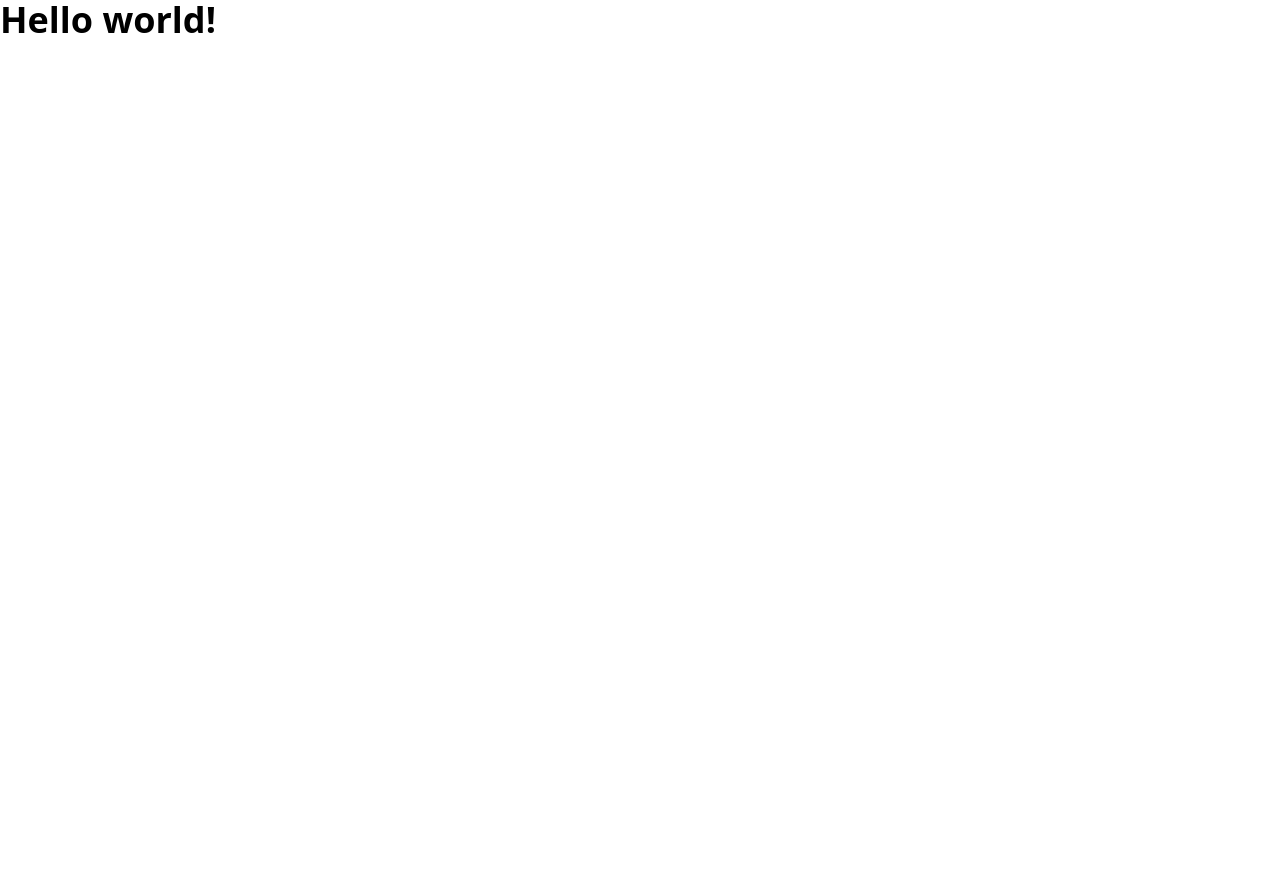
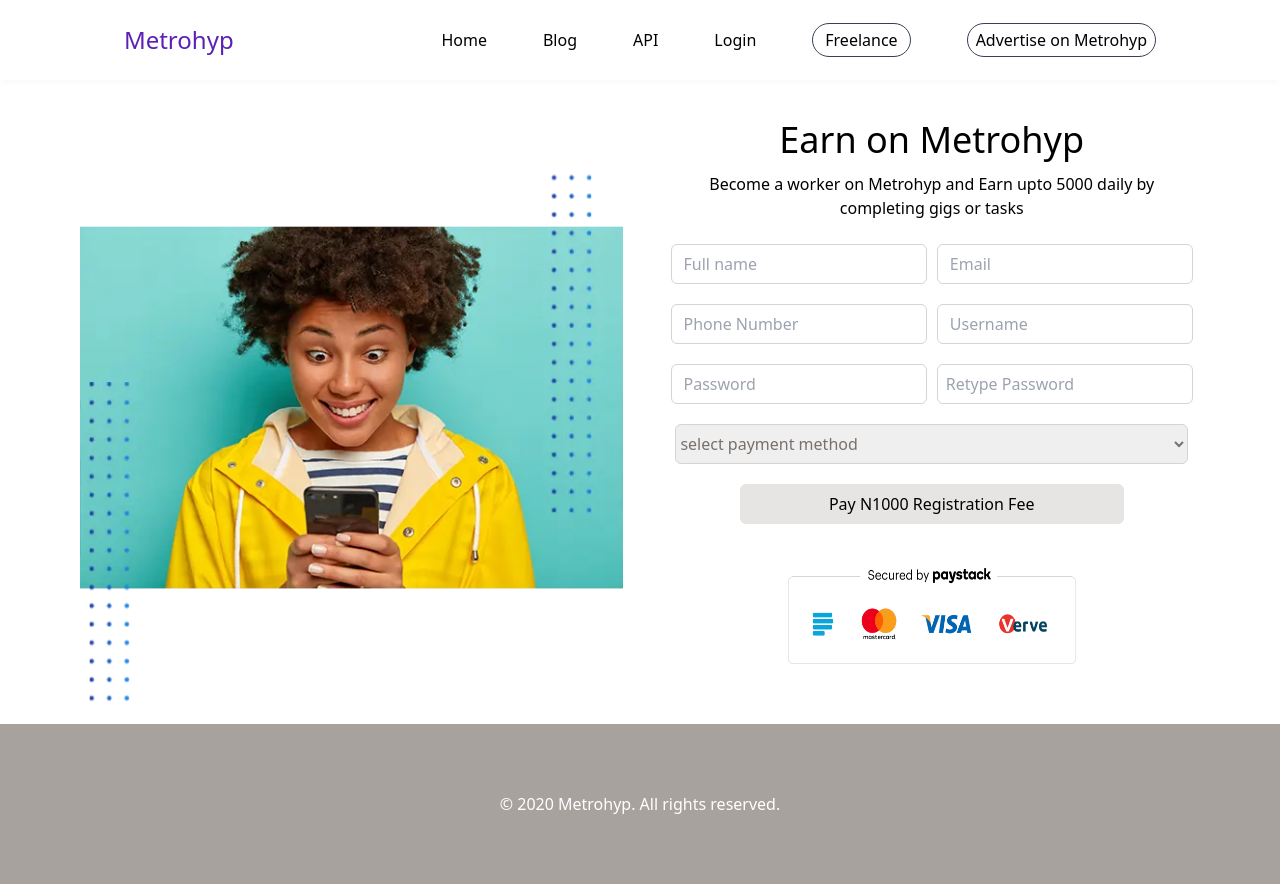
Before and after one commit to dabirideji/METROHYPE_WEB_V1, a plain HTML site: page WEB_ROOT/HTML/ADMIN/DASHBOARD/freelance-register.html in a window 1280 px wide. Before the commit the page ends 800 px from the top, so only its background shows below. Drawn offline with Linux system fonts and the light colour scheme.

Commit message:
new commit

```diff
--- a/WEB_ROOT/HTML/ADMIN/DASHBOARD/freelance-register.html
+++ b/WEB_ROOT/HTML/ADMIN/DASHBOARD/freelance-register.html
@@ -1,6 +1,5 @@
 <!DOCTYPE html>
 <html lang="en">
-
 <head>
     <meta charset="UTF-8">
     <meta name="viewport" content="width=device-width, initial-scale=1.0">
@@ -8,12 +7,89 @@
     <style src="../../../PLUGINS/TAILWIND/tailwind.min.css"></style>
     <script src="../../../PLUGINS/TAILWIND/tailwind.js"></script>
     <script src="../../../PLUGINS/TAILWIND/tailwind-config.js"></script>
+    <link rel="stylesheet" href="https://cdnjs.cloudflare.com/ajax/libs/font-awesome/6.0.0/css/all.min.css">
 </head>
 
-<body>
-    <h1 class="text-4xl font-[600]">
-        Hello world!
-    </h1>
+<body class="flex flex-col min-h-screen">
+    <header>
+        <nav id="big" class="w-screen bg-white z-50 lg:bg-white h-20 shadow-md shadow-neutral-50 fixed flex flex-row items-center justify-between px-5 lg:justify-around">
+            <a href="/" class="text-violet-800 text-2xl font-normal">Metrohyp</a>
+
+            <div class="gap-x-14 lg:flex items-center hidden ">
+                <a href="/">Home</a>
+                <a href="/">Blog</a>
+                <a href="/">API</a>
+                <a href="/">Login</a>
+                <button class="border-[1px] border-gray-700 rounded-3xl px-3 py-1">Freelance</button>
+                <button class="border-[1px] border-gray-700 rounded-3xl px-2 py-1">Advertise on Metrohyp</button>
+            </div>
+            <button class=" block lg:hidden border-[0.5px] border-stone-300 px-3 py-1" id="menu" aria-label="Toggle menu">
+                <i class="fas fa-bars text-2xl"></i>
+            </button>
+        </nav>
+
+
+        <div class="hidden fixed z-20 w-full shadow-md" id="mobile-nav">
+            <div class="relative bg-white h-80 flex flex-col flex-grow mt-20 gap-y-6 p-4">
+                <a href="/">Home</a>
+                <a href="/">Blog</a>
+                <a href="/">API</a>
+                <a href="/">Login</a>
+                <button class="border-[1px] border-gray-700 rounded-3xl px-3 py-1 w-72">Freelance</button>
+                <button class="border-[1px] border-gray-700 rounded-3xl px-2 py-1 w-72">Advertise on Metrohyp</button>
+            </div>
+        </div>
+    </header>
+
+
+
+    <main class="flex justify-center flex-grow sm:mb-10 mb-28 mt-10 gap-x-10 flex-col md:px-20 lg:flex-row md:flex-row sm:flex-col">
+        <div class="h-64 mb-36 sm:self-center ">
+            <img src="../../../ASSETS/metro2.webp" >
+        </div>
+        <div class="flex flex-col space-y-6 sm:mt-20">
+            <div class="flex flex-col space-y-3 items-center">
+                <h1 class="text-4xl  font-thin text-center ">Earn on Metrohyp</h1>
+                <p class="lg:w-[530px] text-center w-80 ">Become a worker on Metrohyp and Earn upto 5000 daily by completing gigs or tasks</p>
+            </div>
+            <form class="lg:grid lg:grid-cols-2 lg:gap-5 md:grid md:grid-cols-2 md:gap-5 sm:grid sm:grid-cols-2 sm:gap-5 sm:place-items-center flex flex-col gap-5 px-3 text-stone-500">
+                <input type="text" placeholder="Full name" class="outline-blue-700 w-full lg:w-64 md:w-[100%] sm:w-[90%] border-[0.5px] border-stone-300 rounded-md h-10 p-3" required>
+                <input type="email" placeholder="Email" class="outline-blue-700 w-full lg:w-64 md:w-[100%] sm:w-[90%] border-[0.5px] border-stone-300 rounded-md h-10 p-3" required>
+                <input type="text" placeholder="Phone Number" class="outline-blue-700 w-full lg:w-64 md:w-[100%] sm:w-[90%] border-[0.5px] border-stone-300 rounded-md h-10 p-3" required>
+                <input type="text" placeholder="Username" class="outline-blue-700 w-full lg:w-64 md:w-[100%] sm:w-[90%] border-[0.5px] border-stone-300 rounded-md h-10 p-3" required>
+                <input type="password" placeholder="Password" class="outline-blue-700 w-full lg:w-64 md:w-[100%] sm:w-[90%] border-[0.5px] border-stone-300 rounded-md h-10 p-3" required>
+                <input type="password" placeholder="Retype Password" class="outline-blue-700 w-full lg:w-64 md:w-[100%] sm:w-[90%] border-[0.5px] border-stone-300 rounded-md h-10 p-2" required>
+                <select placeholder="select payment method" class="col-span-2 w-full sm:w-[90%] lg:w-[100%] border-[0.5px] border-stone-300 rounded-md h-10 ">
+                    <option value="" disabled selected>select payment method</option>
+                    <option value="paystack">paystack</option>
+                    <option value="flutterwave">flutterwave</option>
+                </select>
+                <button class="bg-stone-200 w-full mt-5 lg:mt-0 lg:w-96 sm:w-80 h-10 rounded-md place-self-center col-span-2 text-black">Pay N1000 Registration Fee</button>
+            </form>
+            <div class="pt-5 self-center p-5">
+                <img src="../../../ASSETS/paystack.png" alt="paystack logo" class="h-32 sm:w-60 sm:h-24 md:w-72 md:h-24">
+            </div>
+        </div>
+    </main>
+
+
+    <!-- footer -->
+    <footer class="w-full h-40 bg-stone-400 flex-grow flex items-center justify-center">
+        <p class="text-white">© 2020 Metrohyp. All rights reserved.</p>
+    </footer>
+
+
+
+    <!-- JavaScript for Mobile Menu -->
+    <script>
+        const menuBtn = document.getElementById('menu');
+        const mobileMenu = document.getElementById('mobile-nav');
+
+        menuBtn.addEventListener('click', () => {
+            mobileMenu.classList.toggle('hidden');
+            big.classList.toggle('shadow-md');
+        });
+    </script>
 </body>
 
 </html>
```
Also changed, not shown: WEB_ROOT/HTML/ADMIN/DASHBOARD/admin-dashboard.html (deleted, +0 -19 lines), WEB_ROOT/ASSETS/metro2.webp (added), WEB_ROOT/ASSETS/paystack.png (added).
